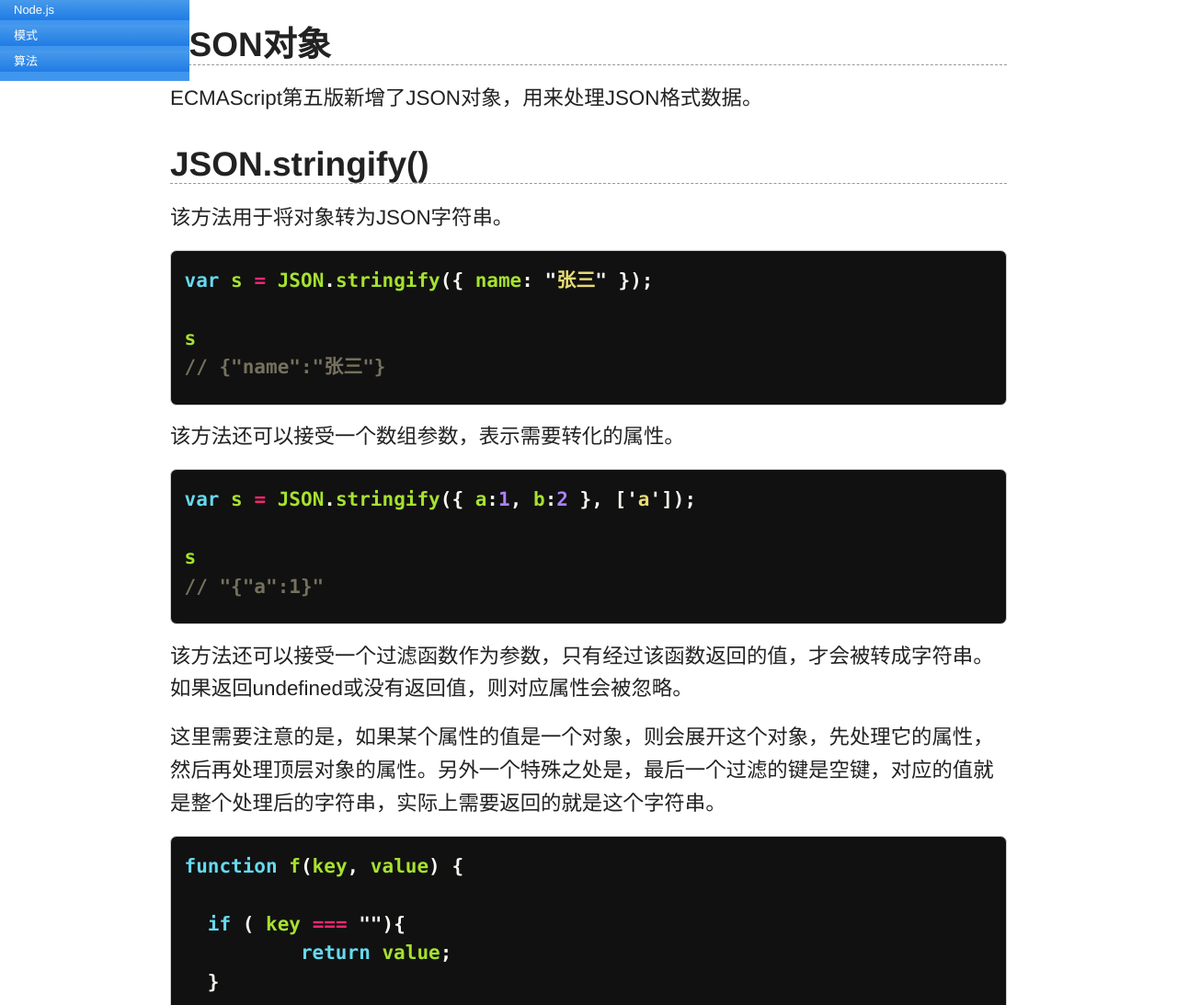
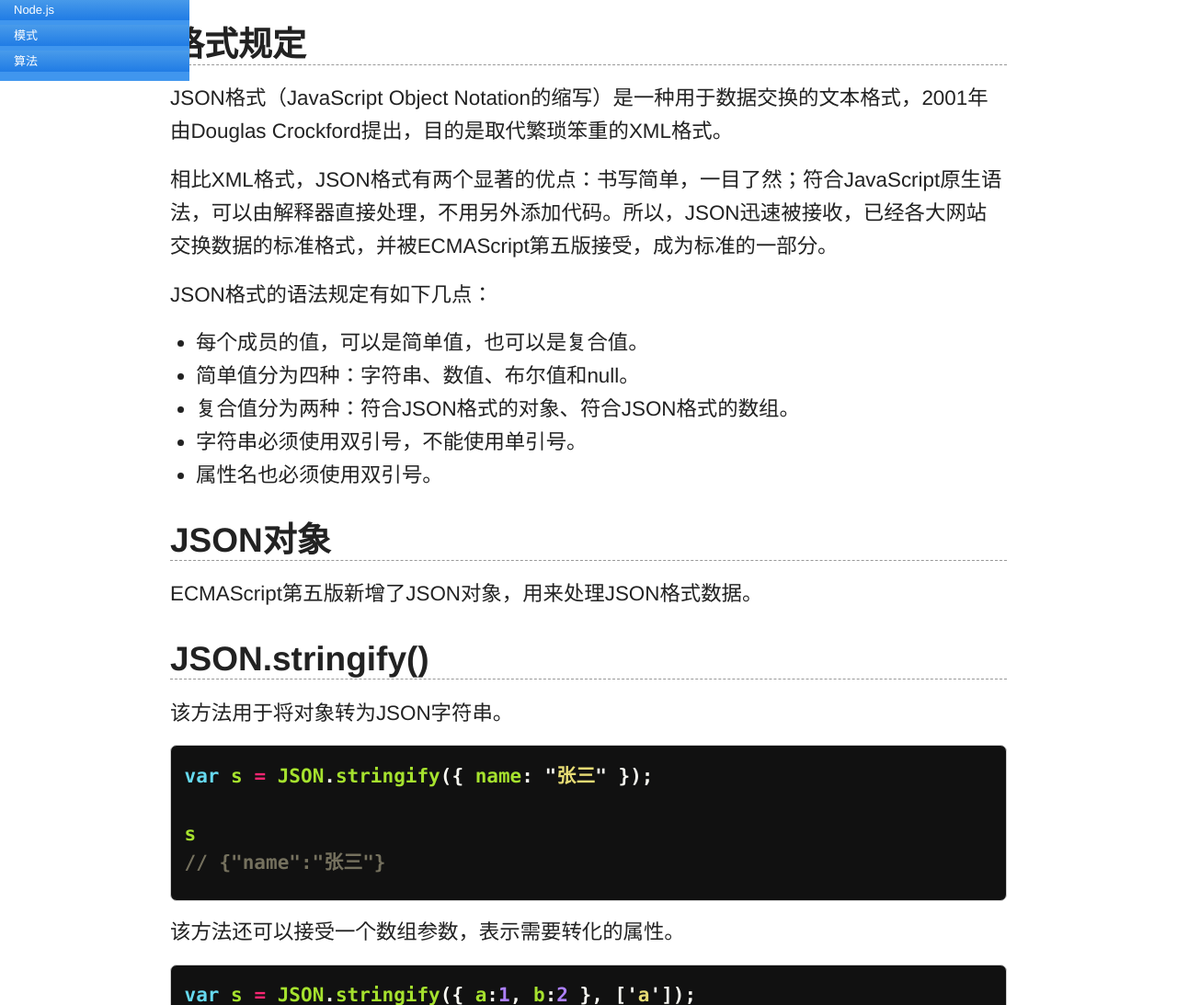
Before and after one commit to ruanyf/jstutorial, a Jekyll site: the page built from grammar/json.md, in a window 1280 px wide and 1400 px high, cut to the strip 307-1400 px from the top of the window. Shown: the whole strip at 92% size. Built offline with Jekyll 4.4.1, drawn with Linux system fonts in a browser that asks for light colours; Markdown is read by kramdown in place of the engine named in the settings; some of the changed text lies outside the part shown.

Commit message:
edit grammar/JSON

```diff
--- a/grammar/json.md
+++ b/grammar/json.md
@@ -3,8 +3,22 @@ title: JSON格式
 layout: page
 category: grammar
 date: 2013-01-11
-modifiedOn: 2013-01-11
+modifiedOn: 2013-01-28
 ---
+
+## 格式规定
+
+JSON格式（JavaScript Object Notation的缩写）是一种用于数据交换的文本格式，2001年由Douglas Crockford提出，目的是取代繁琐笨重的XML格式。
+
+相比XML格式，JSON格式有两个显著的优点：书写简单，一目了然；符合JavaScript原生语法，可以由解释器直接处理，不用另外添加代码。所以，JSON迅速被接收，已经各大网站交换数据的标准格式，并被ECMAScript第五版接受，成为标准的一部分。
+
+JSON格式的语法规定有如下几点：
+
+- 每个成员的值，可以是简单值，也可以是复合值。
+- 简单值分为四种：字符串、数值、布尔值和null。
+- 复合值分为两种：符合JSON格式的对象、符合JSON格式的数组。
+- 字符串必须使用双引号，不能使用单引号。
+- 属性名也必须使用双引号。
 
 ## JSON对象
 
@@ -36,6 +50,22 @@ s
 
 该方法还可以接受一个过滤函数作为参数，只有经过该函数返回的值，才会被转成字符串。如果返回undefined或没有返回值，则对应属性会被忽略。
 
+{% highlight javascript %}
+
+ function f(key, value) {
+        if (typeof value === "number") {
+            value = 2 * value;
+        }
+        return value;
+    }
+
+var s = JSON.stringify({ a:1, b:2 }, f);
+
+s
+// "{"a":2,"b":4}"
+
+{% endhighlight %}
+
 这里需要注意的是，如果某个属性的值是一个对象，则会展开这个对象，先处理它的属性，然后再处理顶层对象的属性。另外一个特殊之处是，最后一个过滤的键是空键，对应的值就是整个处理后的字符串，实际上需要返回的就是这个字符串。
 
 {% highlight javascript %}
@@ -58,21 +88,43 @@ s
 
 {% endhighlight %}
 
-JSON.stringify还可以接受第三个参数，表示添加空格或制表符。
+JSON.stringify还可以接受第三个参数，用于添加额外符号。
 
 {% highlight javascript %}
 
-var s = JSON.stringify({ name: "张三" }, null, 2);
+var s = JSON.stringify({ p1:1, p2:2 }, null, 2);
 
 s
-// {
-//   "name": "John"
-// }
+// "{
+  "p1": 1,
+  "p2": 2
+}"
 
-var s = JSON.stringify({ name: "John" }, null, "\t");
+var s = JSON.stringify({ p1:1, p2:2 }, null, "\-");
 
 s
-// {\n\t"name": "John"\n}
+// "{
+|-"p1": 1,
+|-"p2": 2
+}"
+
+{% endhighlight %}
+
+如果JSON.stringify处理的对象，包含一个toJSON方法，则它会使用这个方法得到一个值，然后再转成字符串。
+
+{% highlight javascript %}
+
+JSON.stringify({ toJSON: function() { return "Cool" } })
+// ""Cool""
+
+{% endhighlight %}
+
+Date对象本身就部署了toJSON方法。
+
+{% highlight javascript %}
+
+JSON.stringify(new Date("2011-07-29"))
+// ""2011-07-29T00:00:00.000Z""
 
 {% endhighlight %}
 
@@ -96,6 +148,16 @@ o.name
 {% endhighlight %}
 
 如果传入的字符串不是有效的JSON格式，JSON.parse将报错。
+
+{% highlight javascript %}
+
+JSON.parse("'String'") // illegal single quotes
+// SyntaxError: Unexpected token ILLEGAL
+
+JSON.parse('"String"')
+// "String"
+
+{% endhighlight %}
 
 该方法可以接受一个过滤函数，用法与JSON.stringify类似。
 
@@ -125,3 +187,4 @@ o.b
 ## 参考链接
 
 - MDN, [JSON.parse](https://developer.mozilla.org/en-US/docs/JavaScript/Reference/Global_Objects/JSON/parse)
+- Dr. Axel Rauschmayer, [JavaScript’s JSON API](http://www.2ality.com/2011/08/json-api.html)
```
Also changed, not shown: grammar/basic.md (+15 -1 lines).
